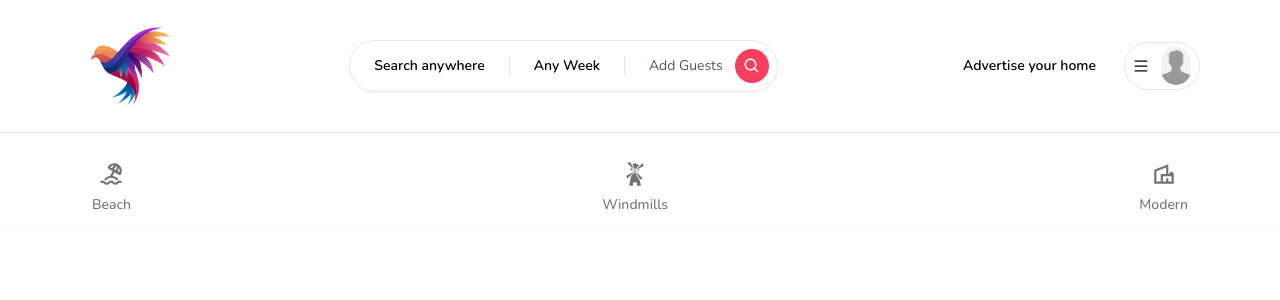
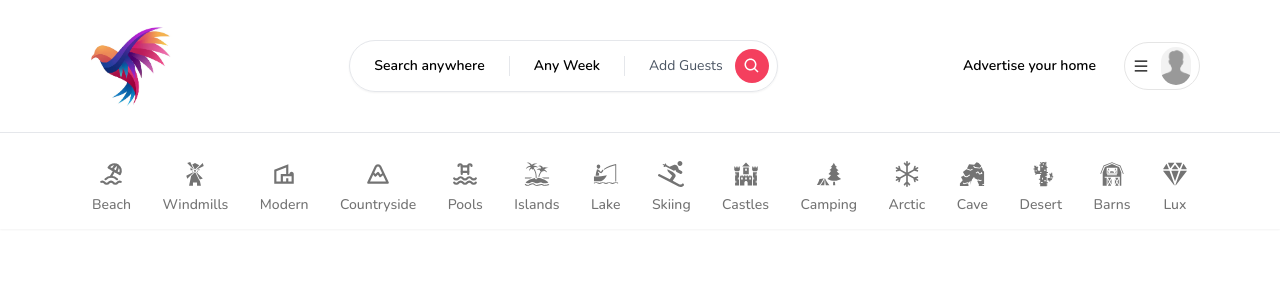
Before and after one commit to Semerokozlyat/drom-airbnb-tutor, a Next.js app in the folder drom-airbnb/: page / in a window 1280 px wide. Shown: the top 300 px of the page. Built offline with nearby package versions, Linux system fonts and the light colour scheme; no server answers.

Commit message:
Finished Categories UI

```diff
--- a/drom-airbnb/app/components/CategoryBox.tsx
+++ b/drom-airbnb/app/components/CategoryBox.tsx
@@ -1,3 +1,5 @@
+'use client';
+
 import {IconType} from "react-icons";
 import {useRouter, useSearchParams} from "next/navigation";
 import {useCallback} from "react";
--- a/drom-airbnb/app/components/navbar/Categories.tsx
+++ b/drom-airbnb/app/components/navbar/Categories.tsx
@@ -1,9 +1,25 @@
+'use client';
+
+import {BsSnow} from "react-icons/bs";
+import {TbBeach, TbMountain, TbPool} from "react-icons/tb";
+import {
+    GiBarn,
+    GiBoatFishing,
+    GiCactus,
+    GiCastle,
+    GiCaveEntrance,
+    GiForestCamp,
+    GiIsland,
+    GiWindmill
+} from "react-icons/gi";
+import {IoDiamond} from "react-icons/io5";
+import {MdOutlineVilla} from "react-icons/md";
+import {FaSkiing} from "react-icons/fa";
 import Container from "@/app/components/Container";
-import {TbBeach} from "react-icons/tb";
-import {GiWindmill} from "react-icons/gi";
-import {MdOutlineVilla} from "react-icons/md";
 import CategoryBox from "@/app/components/CategoryBox";
 import {usePathname, useSearchParams} from "next/navigation";
+
+
 
 export const categories = [
     {
@@ -20,6 +36,66 @@ export const categories = [
         label: 'Modern',
         icon: MdOutlineVilla,
         description: 'This property is modern.'
+    },
+    {
+        label: 'Countryside',
+        icon: TbMountain,
+        description: 'This property is in the countryside.'
+    },
+    {
+        label: 'Pools',
+        icon: TbPool,
+        description: 'This property has a pool.'
+    },
+    {
+        label: 'Islands',
+        icon: GiIsland,
+        description: 'This property is on an island.'
+    },
+    {
+        label: 'Lake',
+        icon: GiBoatFishing,
+        description: 'This property is close to a lake.'
+    },
+    {
+        label: 'Skiing',
+        icon: FaSkiing,
+        description: 'This property has skiing activities.'
+    },
+    {
+        label: 'Castles',
+        icon: GiCastle,
+        description: 'This property is in a castle.'
+    },
+    {
+        label: 'Camping',
+        icon: GiForestCamp,
+        description: 'This property has camping activities.'
+    },
+    {
+        label: 'Arctic',
+        icon: BsSnow,
+        description: 'This property is in arctic regions.'
+    },
+    {
+        label: 'Cave',
+        icon: GiCaveEntrance,
+        description: 'This property is close to a cave.'
+    },
+    {
+        label: 'Desert',
+        icon: GiCactus,
+        description: 'This property is in the desert.'
+    },
+    {
+        label: 'Barns',
+        icon: GiBarn,
+        description: 'This property is in a barn.'
+    },
+    {
+        label: 'Lux',
+        icon: IoDiamond,
+        description: 'This property is luxury.'
     },
 ]
 
--- a/drom-airbnb/app/components/navbar/Logo.tsx
+++ b/drom-airbnb/app/components/navbar/Logo.tsx
@@ -6,6 +6,13 @@ import { useRouter } from 'next/navigation';
 export default function Logo() {
     const router = useRouter();
     return (
-        <Image alt="Logo" className="hidden md:block cursor-pointer" height="100" width="100" src="/images/logo.png"/>
+        <Image
+            onClick={() => { router.push('/') }}  // redirect to the root page and reset any selected category
+            src="/images/logo.png"
+            alt="Logo"
+            className="hidden md:block cursor-pointer"
+            height="100"
+            width="100"
+        />
     );
 }
```
